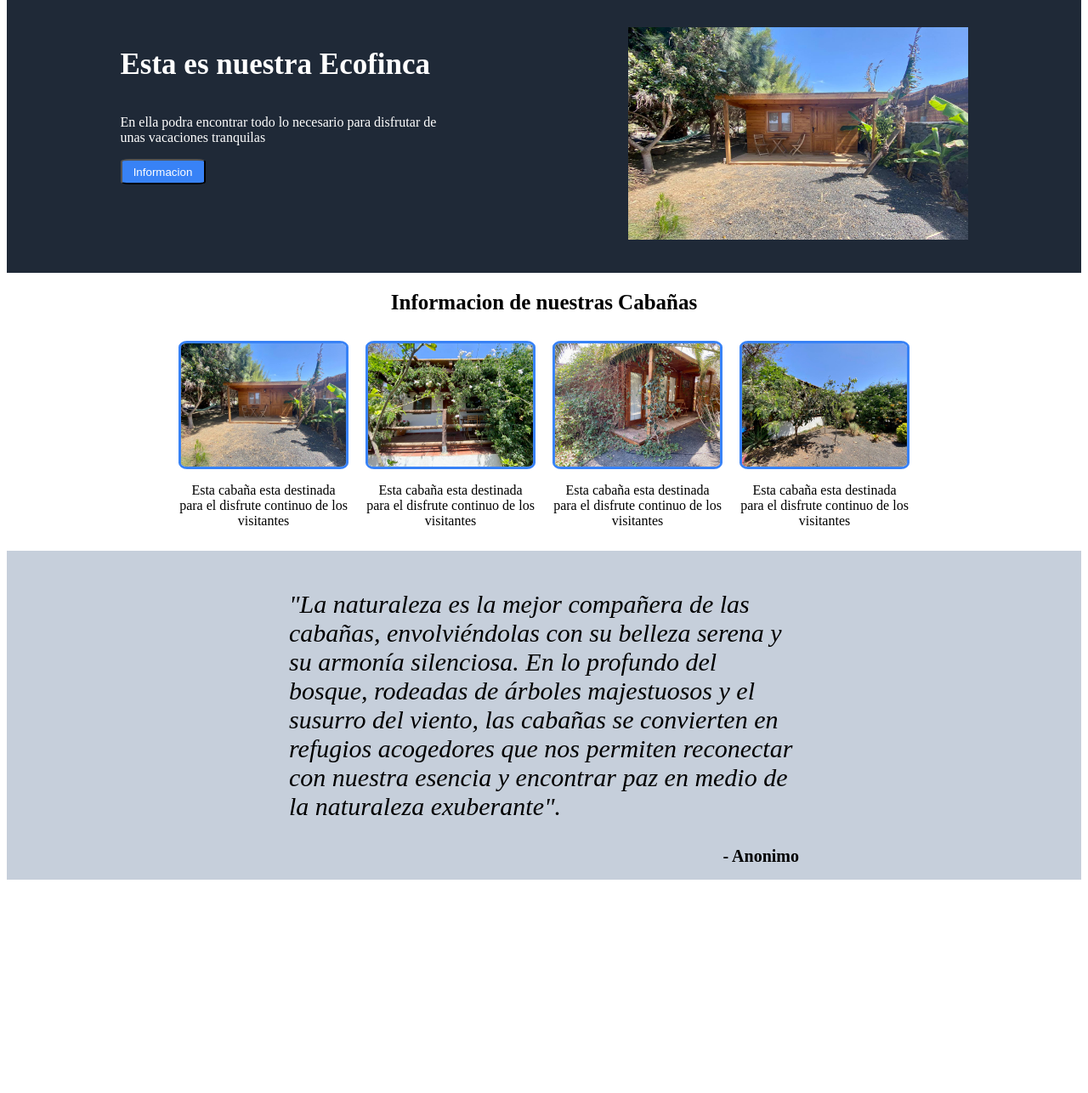
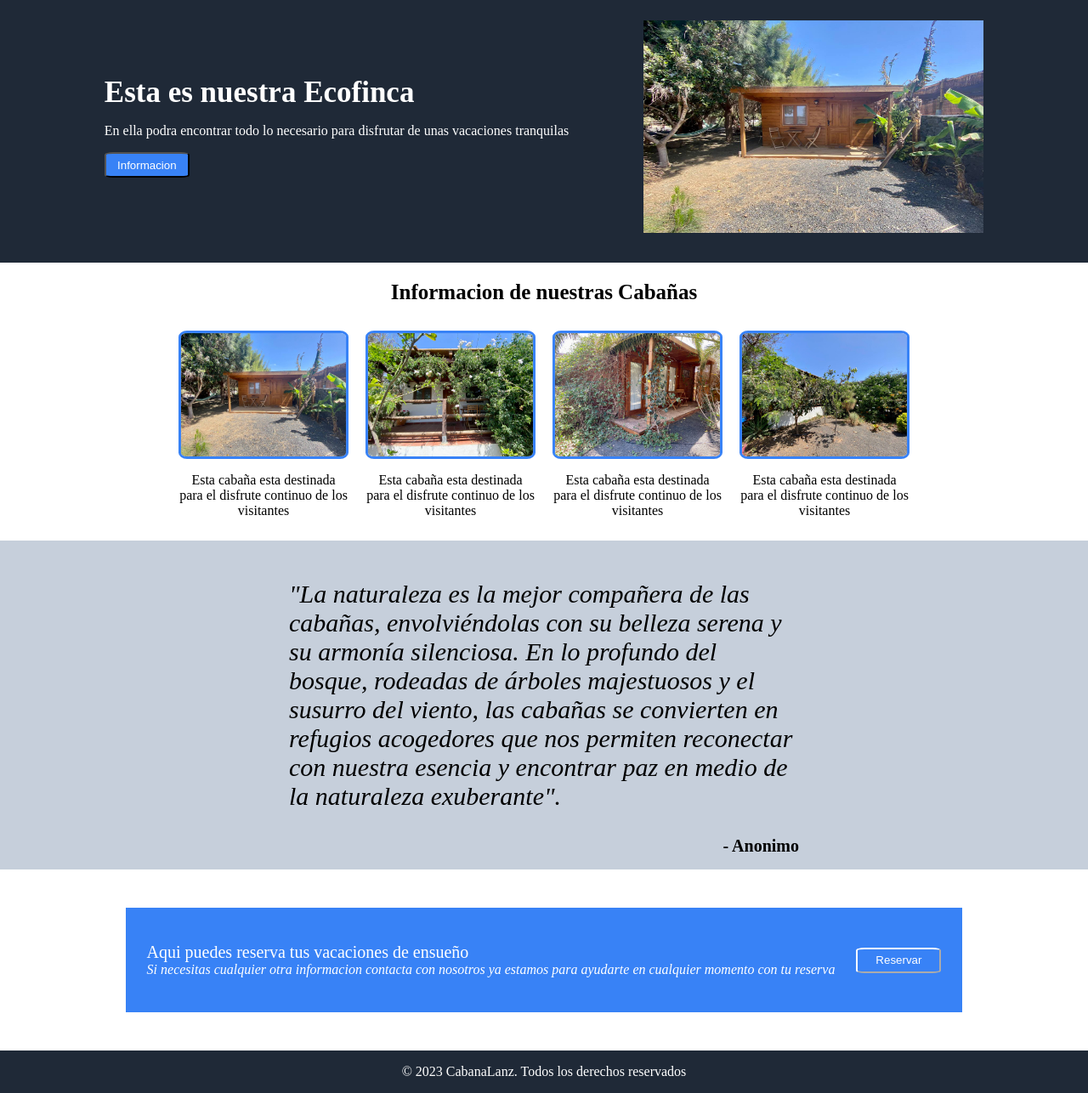
Before and after one commit to josebolanos/ProyectOdin, a plain HTML site: page ProyectOdin/index.html in a window 1280 px wide. Shown: the part 111-1397 px from the top of the page at 85% size. Before the commit the page ends 1154 px from the top, so only its background shows below. Drawn offline with Linux system fonts and the light colour scheme.

Commit message:
Acabado el proyecto y lo he echo resposive

```diff
--- a/ProyectOdin/codigo.css
+++ b/ProyectOdin/codigo.css
@@ -1,3 +1,6 @@
+body {
+    margin: 0;
+}
 nav {
     display: flex;
     justify-content: space-around;
@@ -5,39 +8,47 @@ nav {
 }
 ul {
     display: flex;
+    gap: 20px;
     align-items: center;
 }
 li, a{
     list-style-type: none;
     text-decoration: none;
     color: white;
-    margin-left: 15px;
 }
 h1 {
     color: white;
     font-size: 35px;
+    margin: 0;
 }
 .text1 {
     color: white;
 }
 .caja1 {
-    width: 400px;
-    height: 250px;
     display: flex;
+    justify-content: center;
     flex-direction: column;
 
 }
-button {
+.caja2 {
+    display: flex;
+}
+.boton1 {
+    display: flex;
+    justify-content: center;
+    align-items: center;
+
     border-radius: 10%;
     background-color: #3882f6;
     color: white;
     width: 100px;
     height: 30px;
 
+
 }
 header {
     display: flex;
-    justify-content: space-around;
+    justify-content: space-evenly;
     padding: 35px;
     background-color: #1F2937;
 }
@@ -95,6 +106,46 @@ blockquote {
     font-weight: bold;
     font-size: 20px;
 }
+.final {
+    display: flex;
+    justify-content: center;
+    padding: 45px;
+
+}
+.cajafinal {
+    display: flex;
+    justify-content: space-around;
+    align-items: center;
+    gap: 25px;
+    padding: 25px;
+    background-color:  #3882f6  ;
+}
+
+.boton2 {
+    display: flex;
+    justify-content: center;
+    align-items: center;
+    order: 2;
+    border-radius: 10%;
+    background-color: #3882f6;
+    color: white;
+    width: 100px;
+    height: 30px;
+    border-color: white;
+
+}
+.letrafinal {
+    order: 1;
+
+}
+.copy {
+    display: flex;
+    justify-content: center;
+    background-color: #1F2937;
+    color: white;
+}
+
+
 
 
 
@@ -108,9 +159,13 @@ blockquote {
     }
     .caja1 {
         text-align: center;
+        justify-content: center;
+        align-items: center;
     }
     .caja2 {
         margin-top: 10px;
+        align-items: center;
+        justify-content: center;
     }
     main {
         flex-direction: column;
@@ -118,5 +173,13 @@ blockquote {
     blockquote {
         text-align: center;
     }
+    .final {
+        flex-direction: column;
+
+        text-align: center;
+    }
+    .cajafinal {
+        flex-direction: column;
+    }
 
 }
--- a/ProyectOdin/index.html
+++ b/ProyectOdin/index.html
@@ -19,7 +19,7 @@
         <div class="caja1">
             <h1>Esta es nuestra Ecofinca</h1>
             <p class="text1">En ella podra encontrar todo lo necesario para disfrutar de unas vacaciones tranquilas</p>
-            <button><link href="#">Informacion</link></button>
+            <button class="boton1"><a href="https://cabanalanz.com">Informacion</a></button>
         </div>
         <div class="caja2">
             <img src="/ProyectOdin/imagenes/photo_2023-04-18_08-19-46.jpg" alt="cabaña drago" class="imagen1">
@@ -52,6 +52,16 @@
         <footer class="autor">- Anonimo</footer>
     </blockquote>
 </div>
+<div class="final">
+    <div class="cajafinal">
+        <p class="letrafinal"><span style="font-size: 20px; color: white;">Aqui puedes reserva tus vacaciones de ensueño</span> <br> <span style="color: white; font-style: italic;">Si necesitas cualquier otra informacion contacta con nosotros ya estamos para ayudarte en cualquier momento con tu reserva</span></p>
+        <button class="boton2">Reservar</button>
+    </div>
+</div>
+<footer class="copy">
+    <p>&copy; 2023 CabanaLanz. Todos los derechos reservados</p>
+</footer>
+
 
 
 
```
